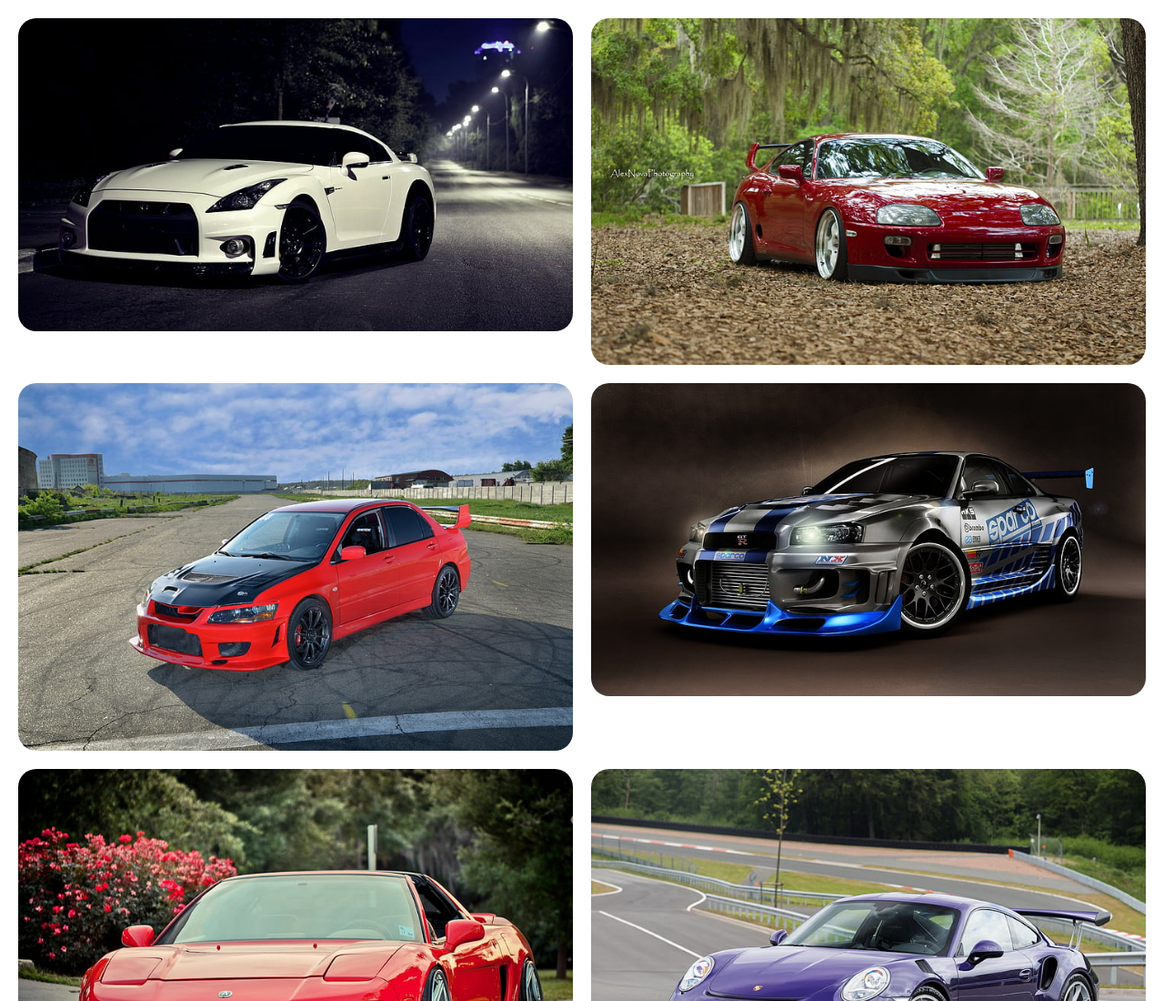
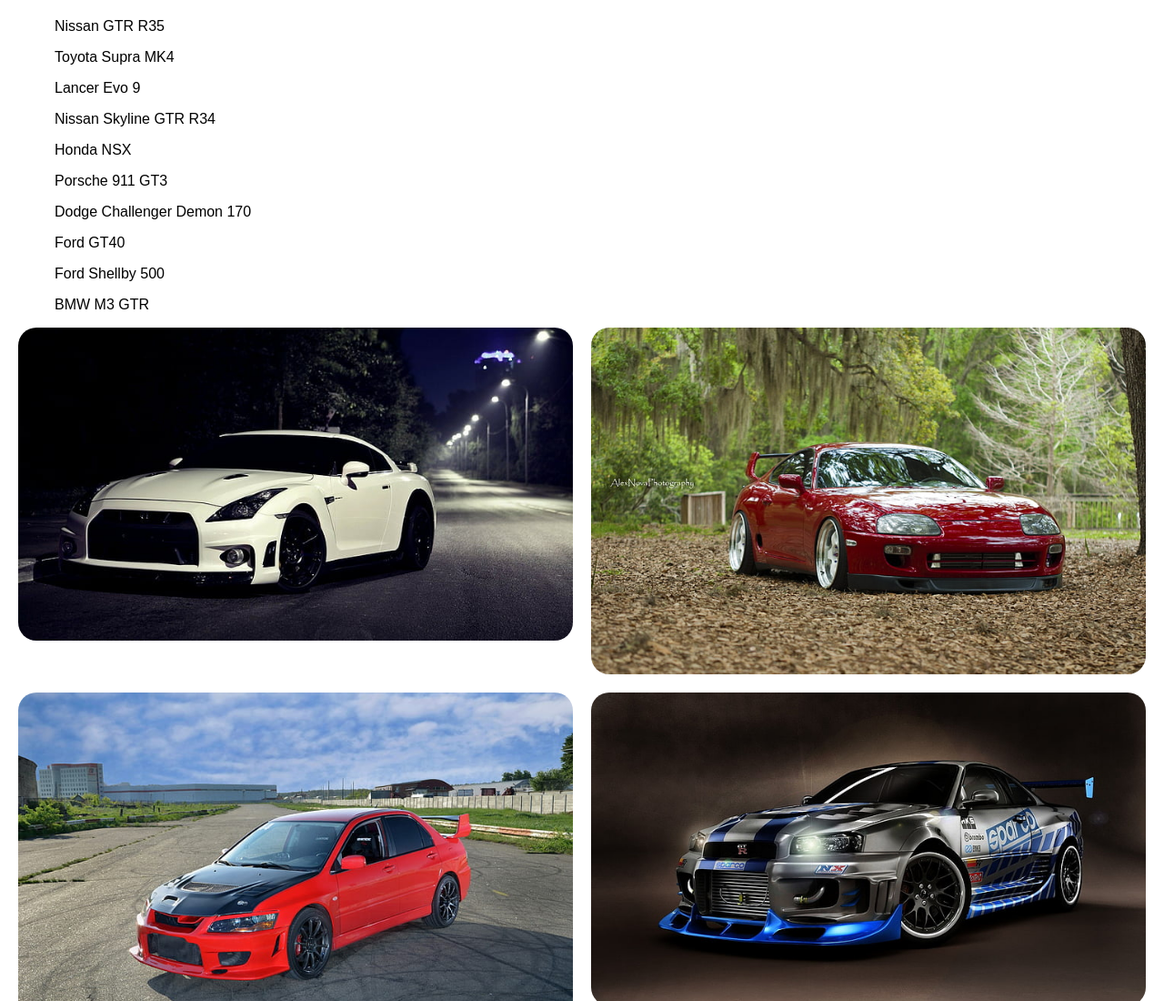
Before and after one commit to alex65368/L4-DiSE-Student-Project-1, a plain HTML site: page Index.html in a window 1280 px wide. Shown: the top 1100 px of the page at 91% size. Drawn offline with Linux system fonts and the light colour scheme.

Commit message:
List Added

```diff
--- a/Index.html
+++ b/Index.html
@@ -3,6 +3,37 @@
         <TITLE>L4 DiSE</TITLE>
     </HEAD>
     <BODY>
+      <ul>
+        Nissan GTR R35
+      </ul>
+      <ul>
+        Toyota Supra MK4
+      </ul>
+      <ul>
+        Lancer Evo 9
+      </ul>
+      <ul>
+        Nissan Skyline GTR R34
+      </ul>
+      <ul>
+        Honda NSX
+      </ul>
+      <ul>
+        Porsche 911 GT3
+      </ul>
+      <ul>
+        Dodge Challenger Demon 170
+      </ul>
+      <ul>
+        Ford GT40
+      </ul>
+      <ul>
+        Ford Shellby 500
+      </ul>
+      <ul>
+        BMW M3 GTR
+      </ul>
+
       <style>
       body
 {
```
